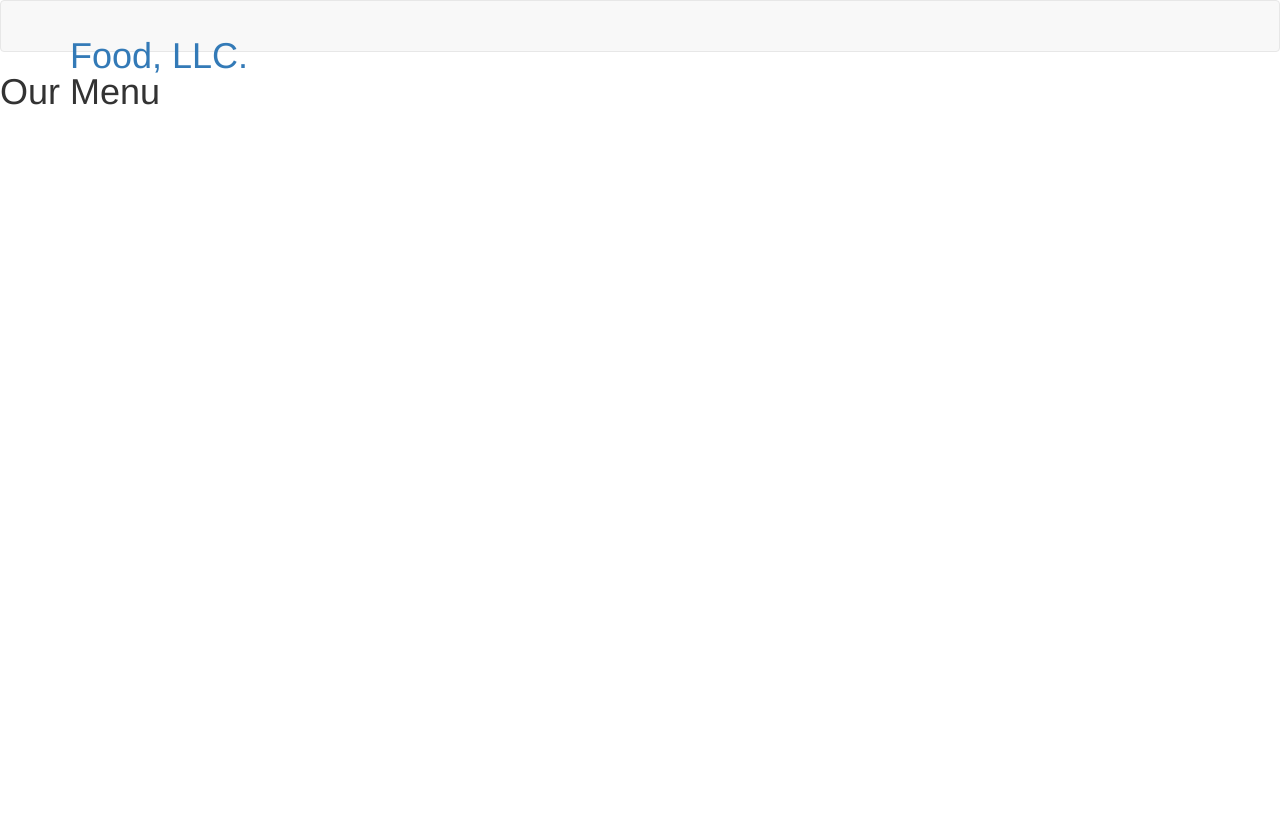
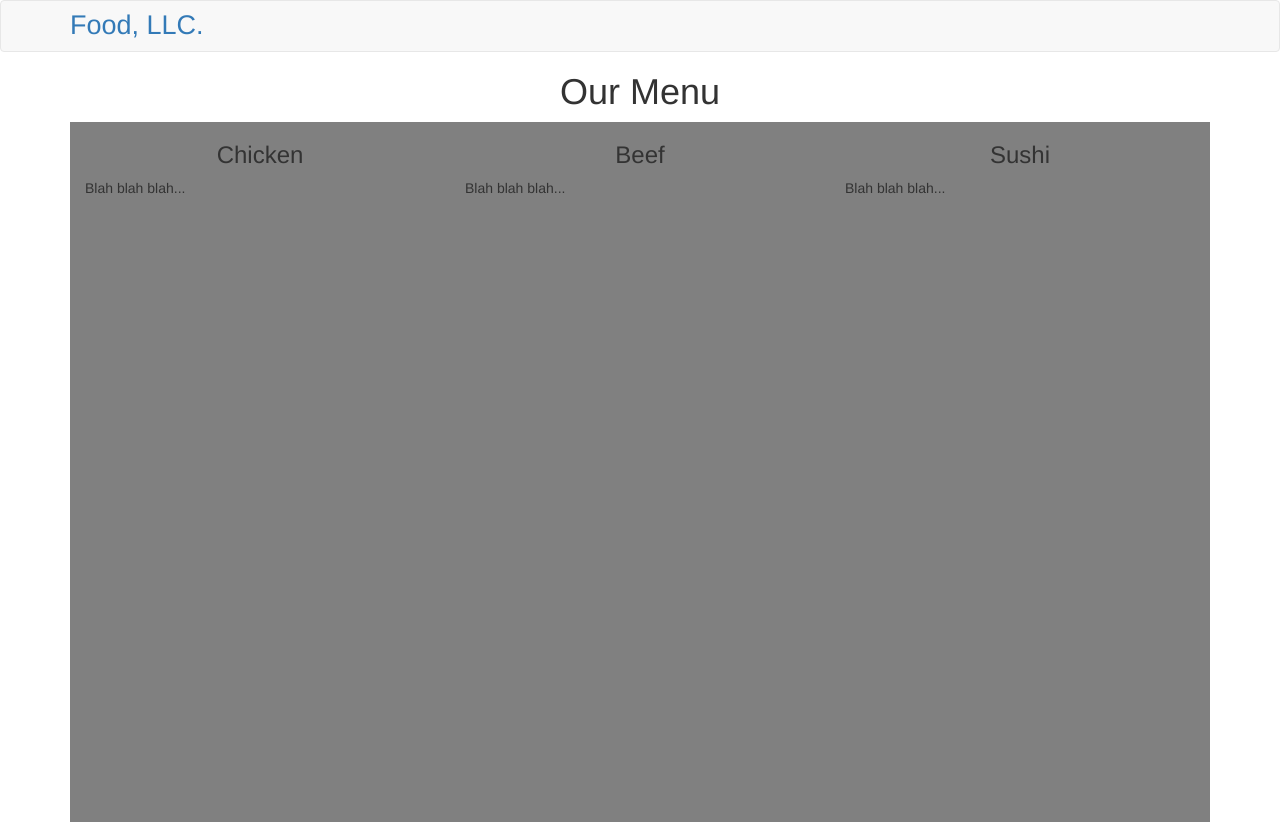
Before and after one commit to jcwright16/coursera-web-dev-project, a plain HTML site: page module3-solution/index.html in a window 1280 px wide. Before the commit the page ends 800 px from the top, so only its background shows below. Drawn offline with Linux system fonts and the light colour scheme.

Commit message:
Saving progress

```diff
--- a/module3-solution/css/styles.css
+++ b/module3-solution/css/styles.css
@@ -0,0 +1,9 @@
+.navbar-brand {
+    padding-top: 10px;
+}
+
+.navbar-brand h1 {
+    font-size: 1.5em;
+    margin-top: 0;
+    margin-bottom: 0;
+}
--- a/module3-solution/index.html
+++ b/module3-solution/index.html
@@ -48,7 +48,24 @@
         <script src="js/script.js"></script>
 
         <div>
-            <h1>Our Menu</h1>
+            <h1 class="text-center">Our Menu</h1>
+        </div>
+
+        <div id="row" class="container">
+            <div id="chicken" class="col-xs-12 col-sm-6 col-md-4" style="height: 700px; background-color: gray;">
+                <h3 class="text-center">Chicken</h3>
+                <p>Blah blah blah...</p>
+            </div>
+
+            <div id="beef" class="col-xs-12 col-sm-6 col-md-4" style="height: 700px; background-color: gray;">
+                <h3 class="text-center">Beef</h3>
+                <p>Blah blah blah...</p>
+            </div>
+
+            <div id="sushi" class="col-xs-12 col-sm-6 col-md-4" style="height: 700px; background-color: gray;">
+                <h3 class="text-center">Sushi</h3>
+                <p>Blah blah blah...</p>
+            </div>
         </div>
 
     </body>
```
